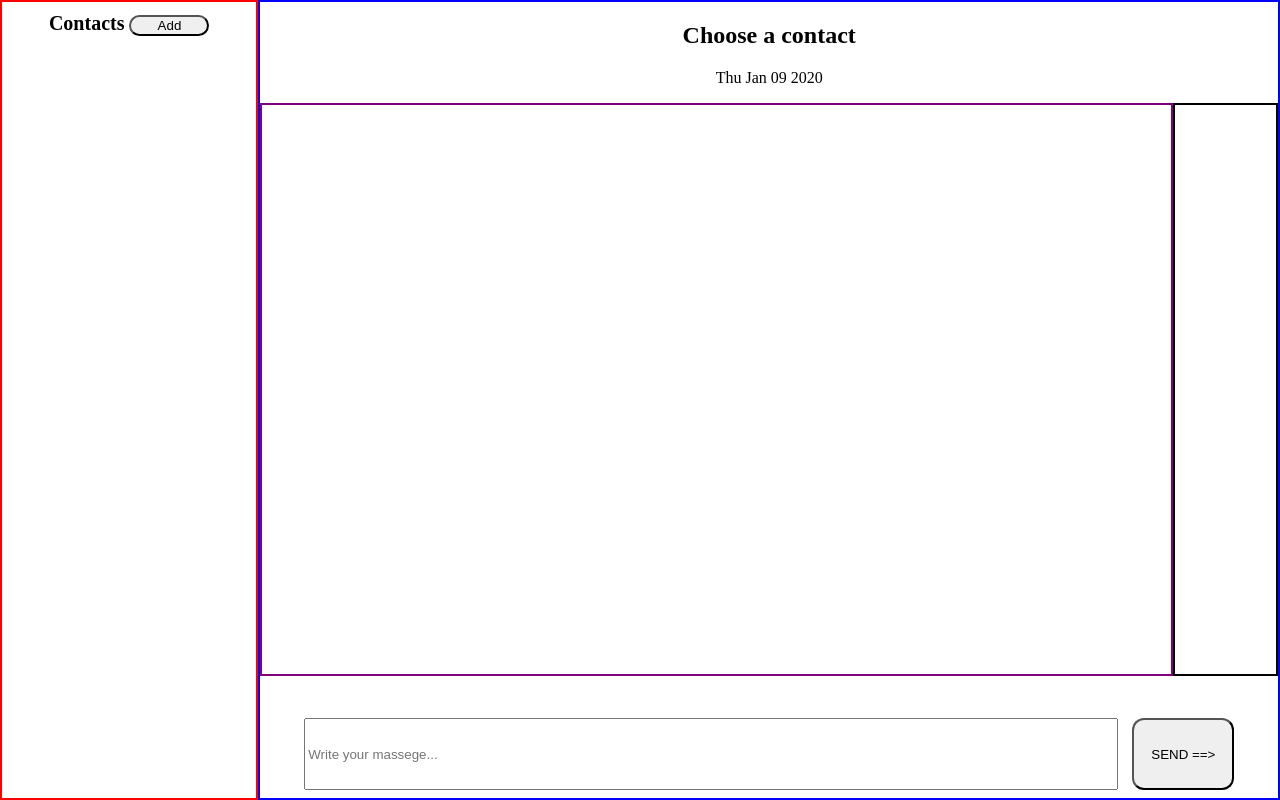
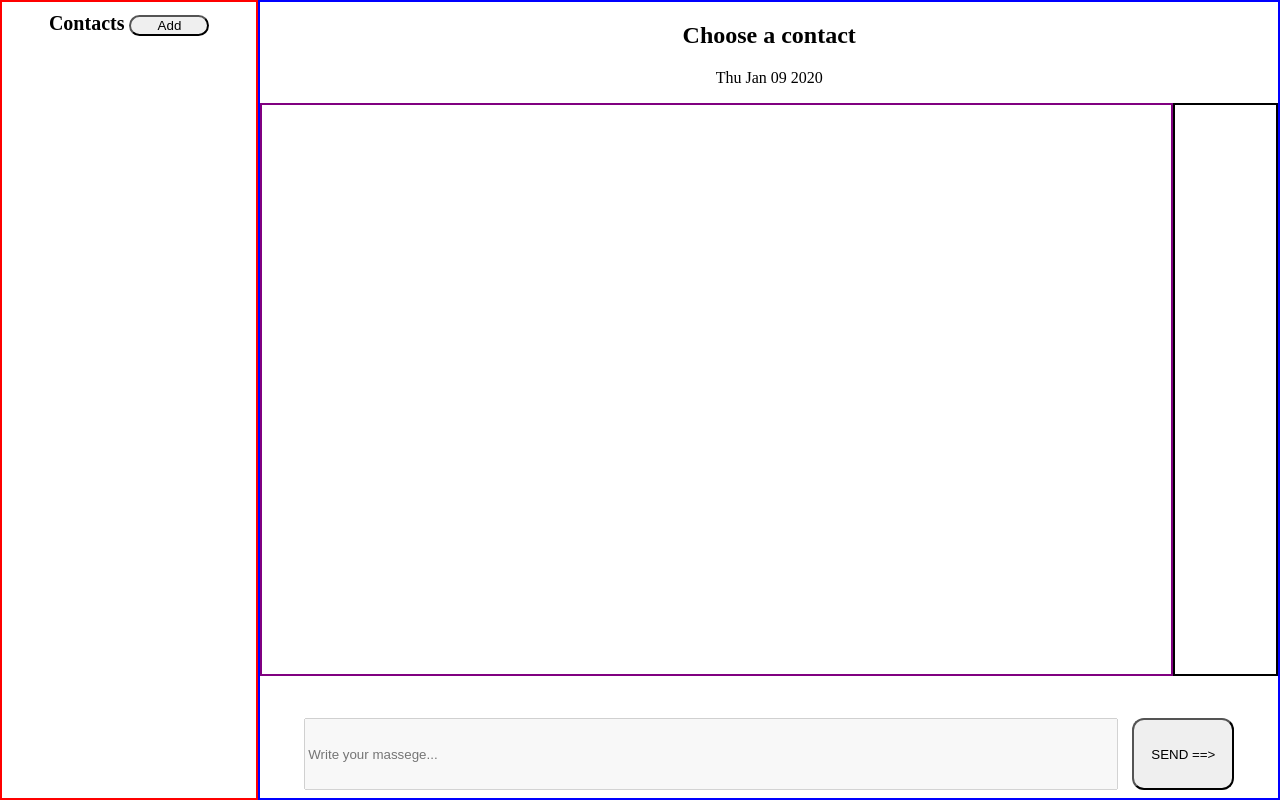
Before and after one commit to moriashlis/Chat, a plain HTML site: page index.html in a window 1280 px wide. Drawn offline with Linux system fonts and the light colour scheme.

Commit message:
add disableclick

```diff
--- a/index.html
+++ b/index.html
@@ -35,7 +35,7 @@
                 </div>
             </div>
             <div class="write">
-                <input id="user-text" type="text" placeholder="Write your massege...">
+                <input id="user-text" type="text" placeholder="Write your massege..." disabled="disabled">
                 <button id="submit-text" type="submit">SEND ==></button>
             </div>
         </div>
--- a/js/index.js
+++ b/js/index.js
@@ -13,10 +13,10 @@ chat.toChat = (e) =>{
     var contacts = document.querySelectorAll('.contact');
     contacts.forEach(element => {
         element.style.border = 'black 1px solid'
-
     });
     document.querySelector('.contact-name').innerHTML = e.target.innerText;
     e.target.style.border = 'black 5px solid';
+    document.querySelector('#user-text').disabled = '';
 }
 
 chat.submitContact = () =>{
```
